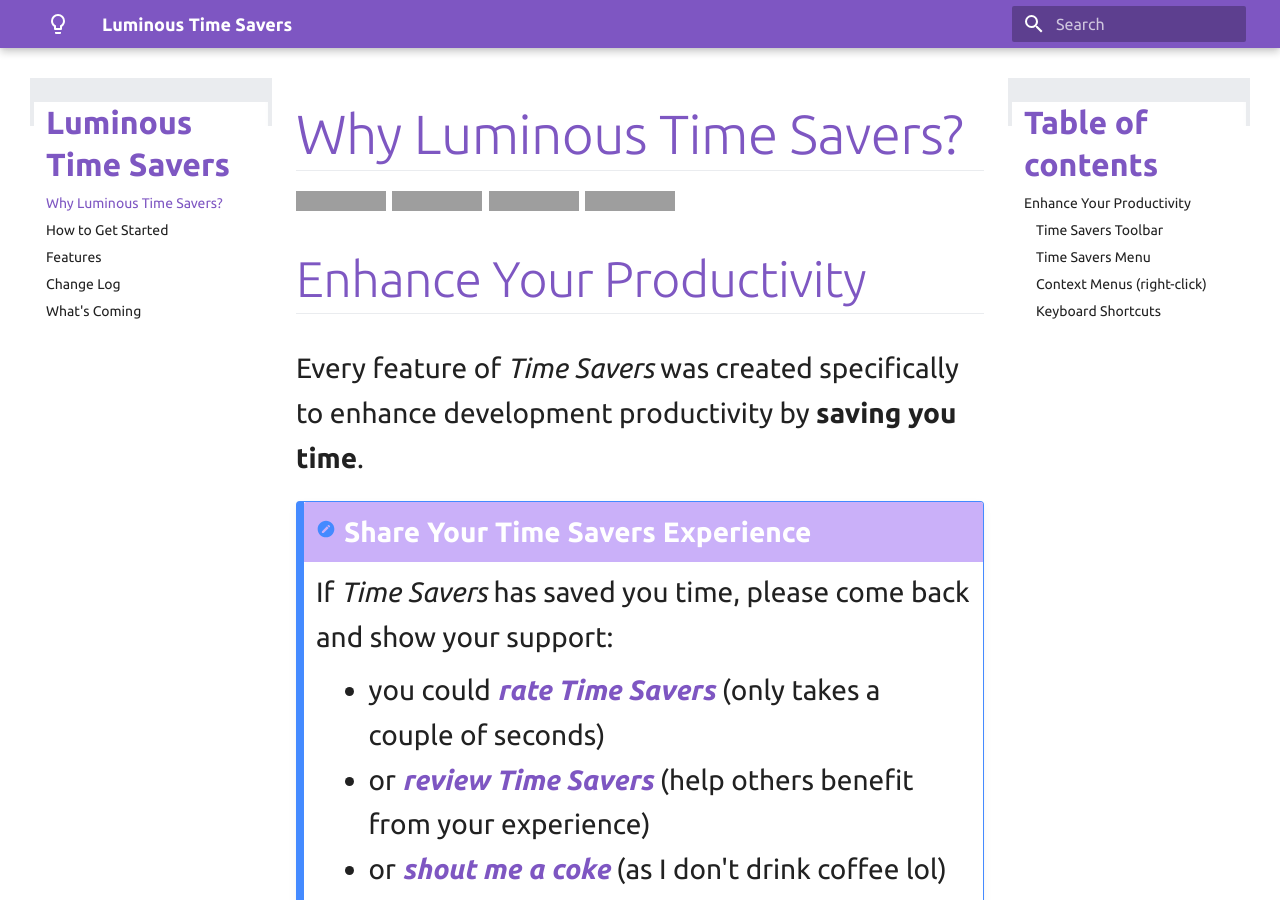
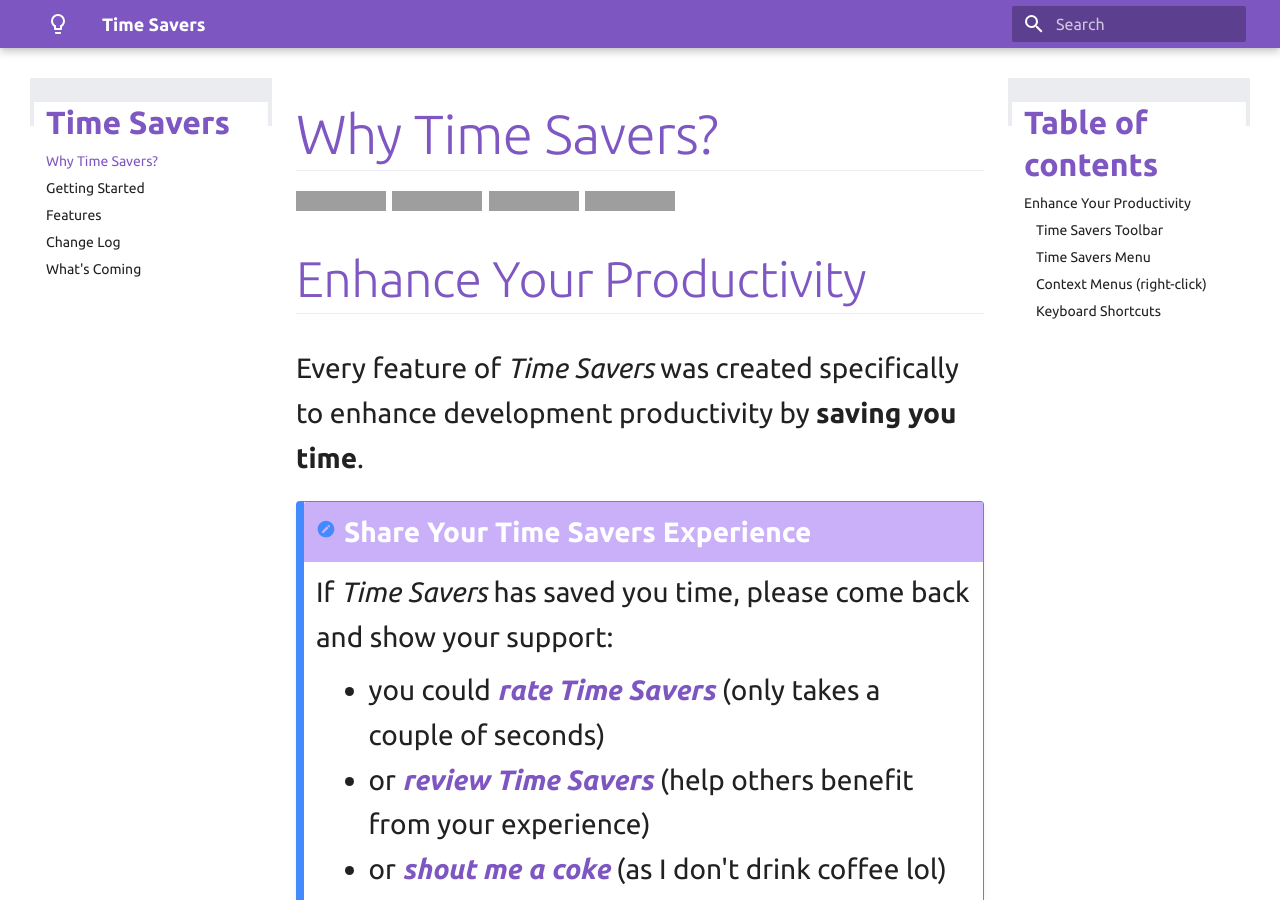
Before and after one commit to luminous-software/time-savers, an MkDocs documentation site: the page built from docs-source/index.md, in a window 1280 px wide and 900 px high, cut to the strip 0-900 px from the top of the window. Built offline with MkDocs 1.6.1 and Material for MkDocs 9.7.7, drawn with Linux system fonts in a browser that asks for light colours; old or Windows-style settings are respelled for this version of MkDocs; grey boxes are pictures that could not be loaded.

Commit message:
chore(*): simplify name to just TimeSavers

```diff
--- a/README.html
+++ b/README.html
@@ -1,11 +1,11 @@
 <!DOCTYPE html>
 <html>
 <head>
-    <title>Luminous Time Savers</title>
+    <title>Time Savers</title>
 </head>
 <body>
 
-    <h1 id="luminous-time-savers">Luminous Time Savers</h1>
+    <h1 id="time-savers">Time Savers</h1>
 <p><img src="http://vsmarketplacebadge.apphb.com/version-short/YannDuran.VisualStudioTimeSavers.svg?label=version&amp;colorB=7E57C2" alt="Version" />
 <img src="http://vsmarketplacebadge.apphb.com/installs-short/YannDuran.VisualStudioTimeSavers.svg?colorB=7E57C2" alt="Installs" />
 <img src="http://vsmarketplacebadge.apphb.com/rating-short/YannDuran.VisualStudioTimeSavers.svg?colorB=7E57C2" alt="Rating" />
@@ -57,7 +57,7 @@ for a <strong>one or two-click experience</strong>.
 And of course you can add your own keyboard shortcut to any of the <em>Time Savers</em> features.</p>
 <hr />
 <h2 id="more-information">More Information</h2>
-<p>See the <a href="https://luminous-software.solutions/time-savers">Luminous Time Savers</a> website, or click any of the links below:</p>
+<p>See the <a href="https://luminous-software.solutions/time-savers">Time Savers</a> website, or click any of the links below:</p>
 <ul>
 <li><a href="http://luminous-software.solutions/time-savers/getting-started">How to Get Started</a></li>
 <li><a href="http://luminous-software.solutions/time-savers/#features">List of Features</a></li>
--- a/README.md
+++ b/README.md
@@ -1,4 +1,4 @@
-# Luminous Time Savers
+# Time Savers
 
 ![Version][version-badge-url]
 ![Installs][installs-badge-url]
@@ -75,7 +75,7 @@ And of course you can add your own keyboard shortcut to any of the *Time Savers*
 
 ## More Information
 
-See the [Luminous Time Savers][website-url] website, or click any of the links below:
+See the [Time Savers][website-url] website, or click any of the links below:
 
 - [How to Get Started][how-to-get-started-url]
 - [List of Features][features-url]
--- a/lss-time-savers.notes.md
+++ b/lss-time-savers.notes.md
@@ -1,4 +1,4 @@
-# Luminous Time Savers Notes
+# Time Savers Notes
 
 ## Temp
 
--- a/mkdocs.yml
+++ b/mkdocs.yml
@@ -1,6 +1,6 @@
 # project
-site_name: 'Luminous Time Savers'
-site_description: 'Documentation for Luminous Time Savers (Visual Studio extension)'
+site_name: 'Time Savers'
+site_description: 'Documentation for Time Savers (Visual Studio extension)'
 site_author: 'Yann Duran'
 copyright: 'Copyright &copy 2016 Luminous Software Solutions'
 site_url: 'https://luminous-software.solutions/time-savers'
@@ -33,8 +33,8 @@ theme:
 
 # layout
 pages:
-    - Why Luminous Time Savers?: 'index.md'
-    - How to Get Started: 'getting-started.md'
+    - Why Time Savers?: 'index.md'
+    - Getting Started: 'getting-started.md'
     - Features: 'features.md'
     - Change Log: 'changelog.md'
     - What's Coming: 'roadmap.md'
```
Also changed, not shown: 3 other files.
